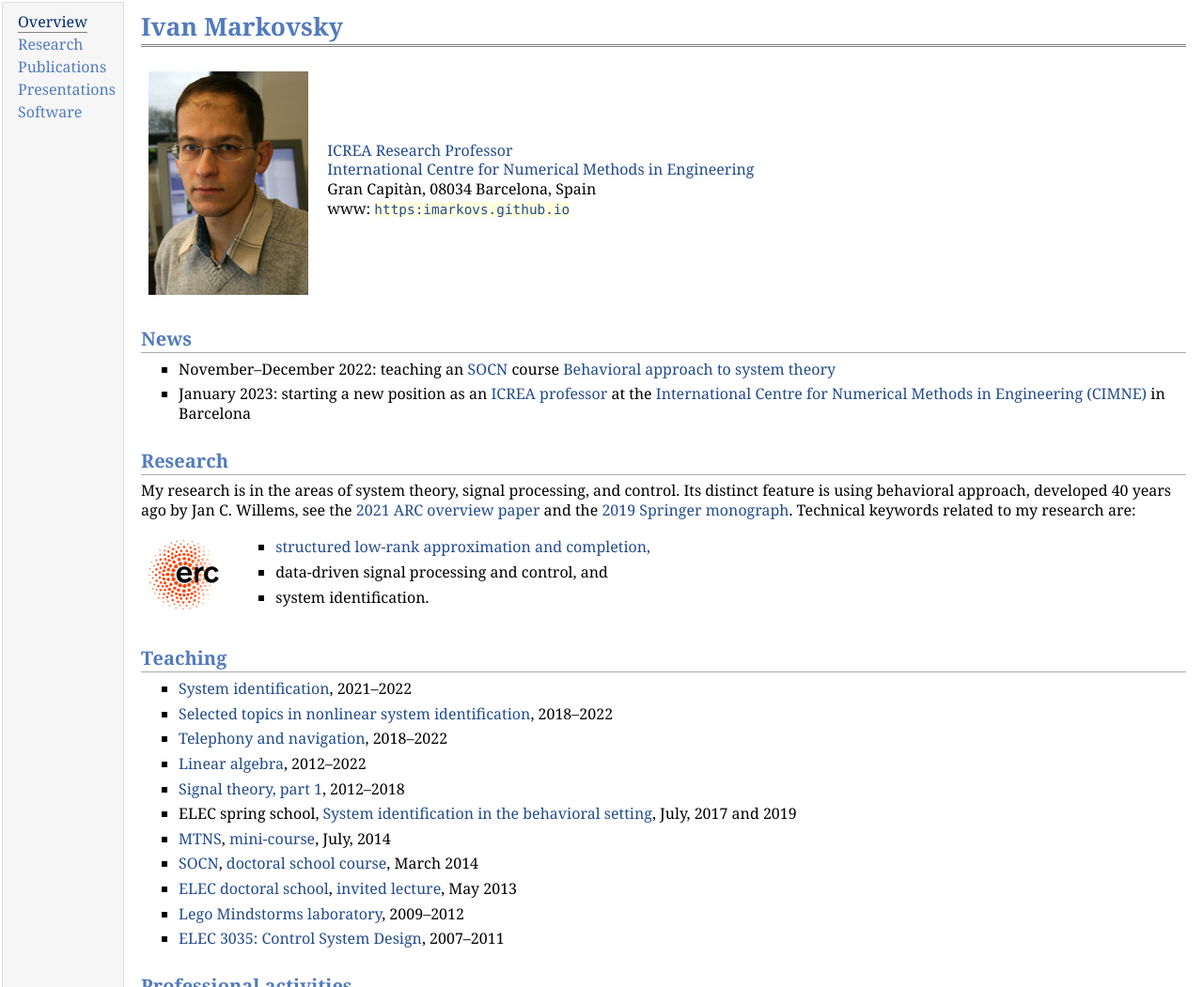
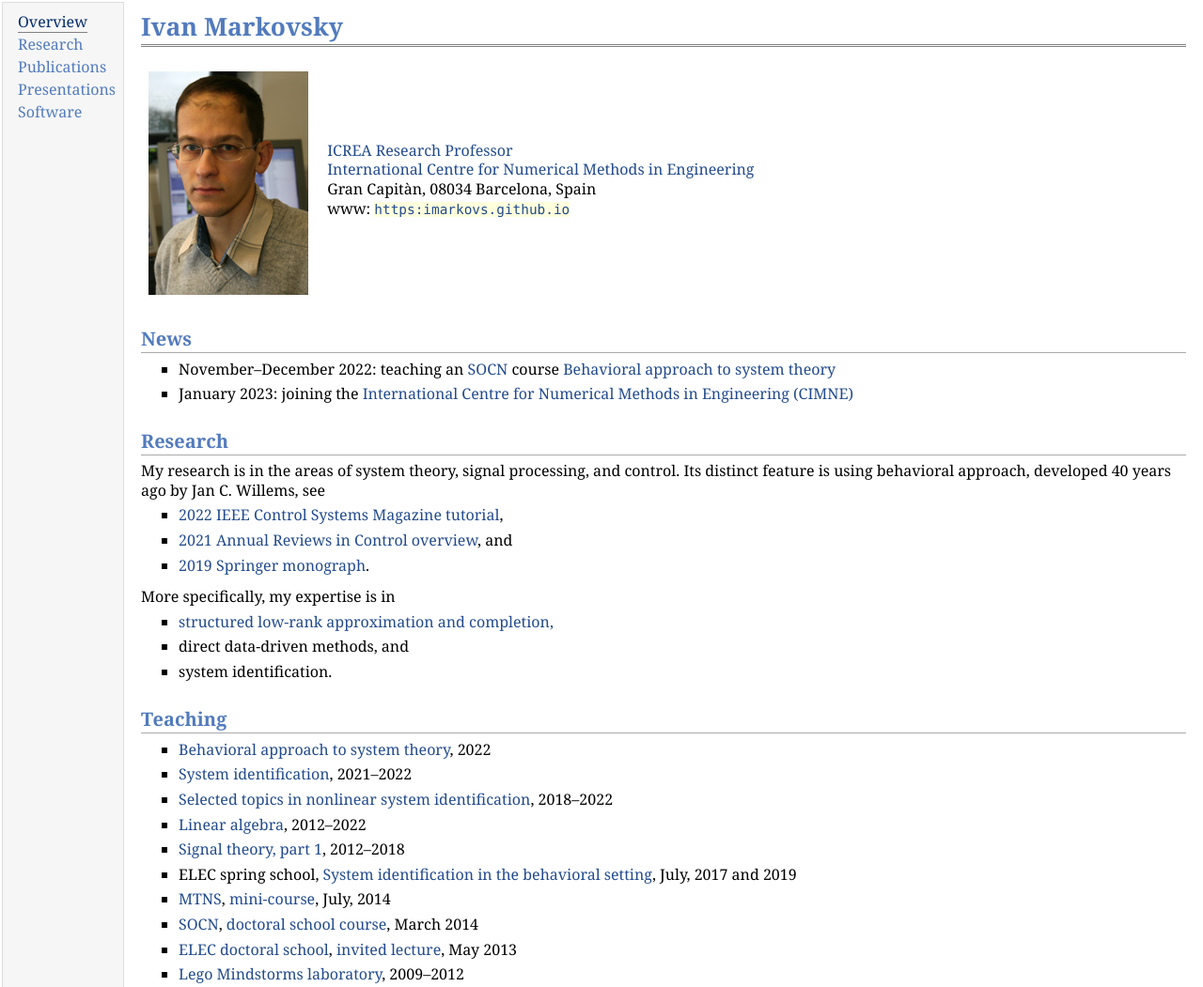
Before and after one commit to imarkovs/imarkovs.github.io, a plain HTML site: page index.html in a window 1280 px wide. Shown: the top 1051 px of the page at 94% size. Drawn offline with Linux system fonts and the light colour scheme.

Commit message:
update of info and pdf files

```diff
--- a/index.html
+++ b/index.html
@@ -41,41 +41,51 @@ www: <a href="https://imarkovs.github.io/"><tt>https:<i></i>imarkovs.github.io</
 <ul>
 <li><p>November&ndash;December 2022: teaching an <a href="https://sites.uclouvain.be/socn/">SOCN</a> course <a href="https://sites.uclouvain.be/socn/drupal/socn/node/313">Behavioral approach to system theory</a></p>
 </li>
-<li><p>January 2023: starting a new position as an <a href="https://www.icrea.cat/en">ICREA professor</a> at the <a href="https://www.cimne.com/">International Centre for Numerical Methods in Engineering (CIMNE)</a> in Barcelona</p>
+<li><p>January 2023: joining the <a href="https://www.cimne.com/">International Centre for Numerical Methods in Engineering (CIMNE)</a> </p>
 </li>
 </ul>
 <h2>Research</h2>
-<p>My research is in the areas of system theory, signal processing, and control. Its distinct feature is using behavioral approach, developed 40 years ago by Jan C. Willems, see the <a href="https://imarkovs.github.io/publications/overview-ddctr.pdf">2021 ARC overview paper</a> and the <a href="https://imarkovs.github.io/book/book2e-2x1.pdf">2019 Springer monograph</a>. Technical keywords related to my research are:</p>
-<table class="imgtable"><tr><td>
-<img src="erc-logo.gif" alt="ERC logo" width="75px" height="75px" />&nbsp;</td>
-<td align="left"><ul>
+<p>My research is in the areas of system theory, signal processing, and control. Its distinct feature is using behavioral approach, developed 40 years ago by Jan C. Willems, see</p>
+<ul>
+<li><p><a href="https://imarkovs.github.io/publications/tutorial.pdf">2022 IEEE Control Systems Magazine tutorial</a>, </p>
+</li>
+<li><p><a href="https://imarkovs.github.io/publications/overview-ddctr.pdf">2021 Annual Reviews in Control overview</a>, and</p>
+</li>
+<li><p><a href="https://imarkovs.github.io/book/book2e-2x1.pdf">2019 Springer monograph</a>.</p>
+</li>
+</ul>
+<p>More specifically, my expertise is in
+
+</p>
+<ul>
 <li><p><a href="http://slra.github.io">structured low-rank approximation and completion,</a></p>
 </li>
-<li><p>data-driven signal processing and control, and </p>
+<li><p>direct data-driven methods, and </p>
 </li>
-<li><p>system identification.</p>
+<li><p>system identification.
+</p>
 </li>
 </ul>
-</td></tr></table>
 <h2>Teaching</h2>
 <ul>
+<li><p><a href="https://sites.uclouvain.be/socn/drupal/socn/node/313">Behavioral approach to system theory</a>, 2022</p>
+</li>
 <li><p><a href="./sysid/index.html">System identification</a>, 2021&ndash;2022</p>
 </li>
-<li><p><a href="./nsysid/index.html">Selected topics in nonlinear system identification</a>, 2018&ndash;2022</p>
+<li><p><a href="./nsysid/index.html">Selected topics in nonlinear system identification</a>, 2018&ndash;2022
+</p>
 </li>
-<li><p><a href="https://caliweb.cumulus.vub.ac.be/caliweb/?page=course-offer&amp;id=007047&amp;anchor=1&amp;target=pr&amp;year=1718&amp;language=en&amp;output=html">Telephony and navigation</a>, 2018&ndash;2022</p>
+<li><p><a href="https://imarkovs.github.io/laa/">Linear algebra</a>, 2012&ndash;2022</p>
 </li>
-<li><p><a href="http://homepages.vub.ac.be/~imarkovs/laa/">Linear algebra</a>, 2012&ndash;2022</p>
+<li><p><a href="https://imarkovs.github.io/st/">Signal theory, part 1</a>, 2012&ndash;2018</p>
 </li>
-<li><p><a href="http://homepages.vub.ac.be/~imarkovs/st/">Signal theory, part 1</a>, 2012&ndash;2018</p>
-</li>
-<li><p>ELEC spring school, <a href="http://homepages.vub.ac.be/~imarkovs/doctoral-school.html">System identification in the behavioral setting</a>, July, 2017 and 2019</p>
+<li><p>ELEC spring school, <a href="https://imarkovs.github.io/doctoral-school.html">System identification in the behavioral setting</a>, July, 2017 and 2019</p>
 </li>
 <li><p><a href="https://fwn06.housing.rug.nl/mtns2014/">MTNS</a>, <a href="mtns-mini-course.pdf">mini-course</a>, July, 2014</p>
 </li>
-<li><p><a href="http://sites.uclouvain.be/socn/Courses/Courses2013-4">SOCN</a>, <a href="http://homepages.vub.ac.be/~imarkovs/dysco">doctoral school course</a>, March 2014</p>
+<li><p><a href="http://sites.uclouvain.be/socn/Courses/Courses2013-4">SOCN</a>, <a href="https://imarkovs.github.io/dysco">doctoral school course</a>, March 2014</p>
 </li>
-<li><p><a href="http://www.elecdoctoralschool.be/?menu=program&amp;submenu=program_invited_lecture_2013">ELEC doctoral school</a>, <a href="http://homepages.vub.ac.be/~imarkovs/doctoral-school-2013.html">invited lecture</a>, May 2013</p>
+<li><p><a href="http://www.elecdoctoralschool.be/?menu=program&amp;submenu=program_invited_lecture_2013">ELEC doctoral school</a>, <a href="https://imarkovs.github.io/doctoral-school-2013.html">invited lecture</a>, May 2013</p>
 </li>
 <li><p><a href="lego.html">Lego Mindstorms laboratory</a>, 2009&ndash;2012</p>
 </li>
@@ -104,7 +114,7 @@ www: <a href="https://imarkovs.github.io/"><tt>https:<i></i>imarkovs.github.io</
 </li>
 <li><p><a href="http://dx.doi.org/10.1016/j.sigpro.2007.04.008">Signal Processing</a> guest editor, October 2007</p>
 </li>
-<li><p><a href="http://homepages.vub.ac.be/~imarkovs/workshop.html">4th International Workshop on Total Least Squares and Errors-in-Variables Modeling</a>, co-chair, August 2006</p>
+<li><p><a href="https://imarkovs.github.io/workshop.html">4th International Workshop on Total Least Squares and Errors-in-Variables Modeling</a>, co-chair, August 2006</p>
 </li>
 </ul>
 <p><br /><a href="cv.pdf">Short CV (pdf)</a>, <a href="cv-long.pdf">Long CV (pdf)</a>, <a href="publications.pdf">list of publications (pdf)</a></p>
@@ -127,7 +137,7 @@ alt="website statistics"></a></div></noscript>
 <!-- End of StatCounter Code for Default Guide -->
 <div id="footer">
 <div id="footer-text">
-Page generated 2022-09-24 18:14:12 CEST, by <a href="http://jemdoc.jaboc.net/">jemdoc</a>.
+Page generated 2022-10-19 12:43:45 CEST, by <a href="http://jemdoc.jaboc.net/">jemdoc</a>.
 </div>
 </div>
 </td>
```
Also changed, not shown: book.html (+1 -1 lines), doctoral-school-2013.html (+1 -1 lines), doctoral-school.html (+1 -1 lines), j.html (+1 -1 lines), j_abstracts.html (+1 -1 lines), j_bib.html (+2 -1 lines), positions.html (+1 -1 lines), publications.html (+2 -2 lines), recent-publications.html (+1 -1 lines), software.html (+1 -1 lines), talks.html (+8 -5 lines), 8 other files.
